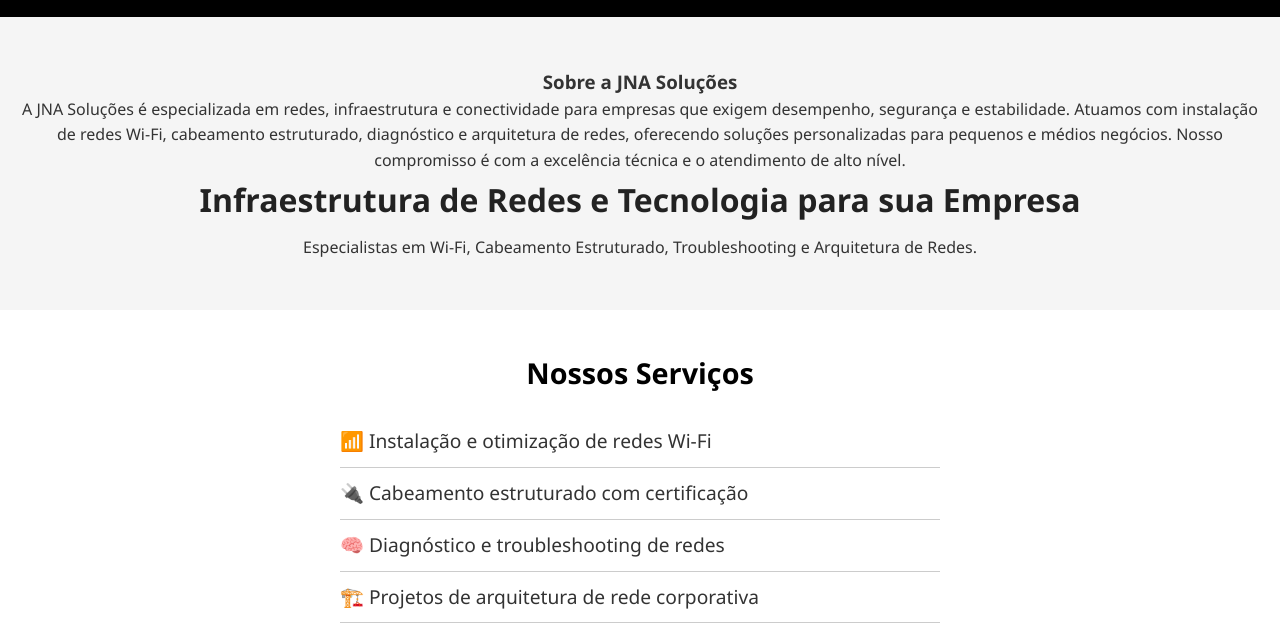
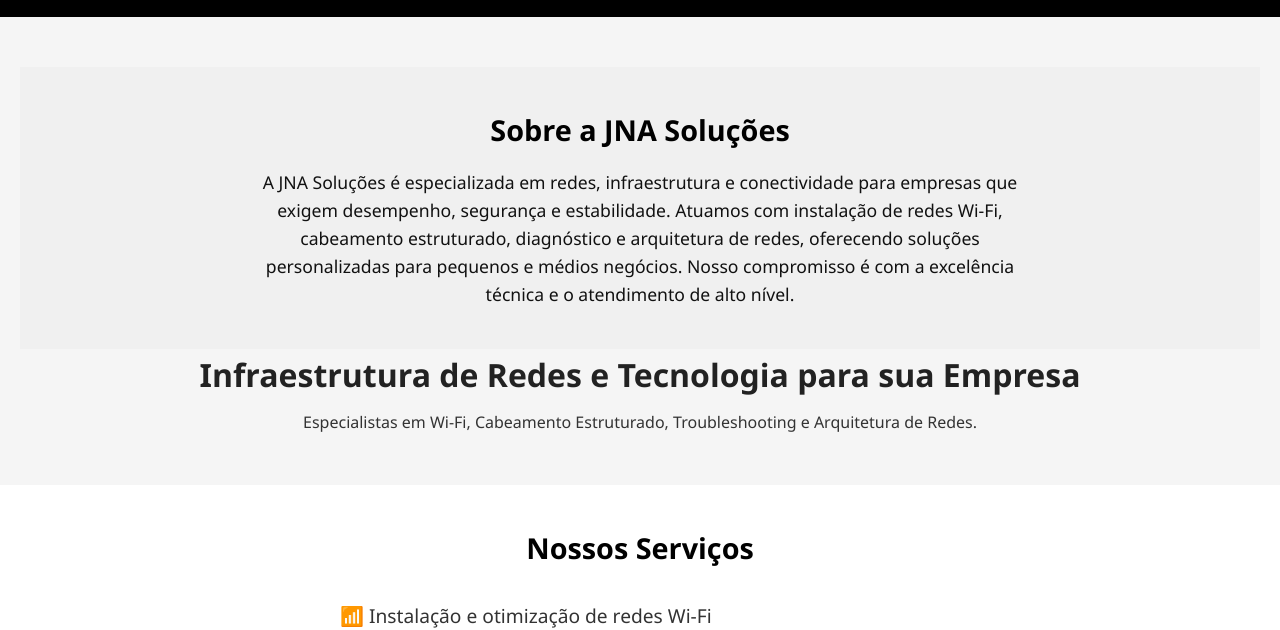
Before and after one commit to john4born/jnasolucoes.github.io, a plain HTML site: page index.html in a window 1280 px wide. Shown: the part 172-802 px from the top of the page. Drawn offline with Linux system fonts and the light colour scheme.

Commit message:
Update style.css

```diff
--- a/style.css
+++ b/style.css
@@ -75,3 +75,23 @@
 footer a:hover {
   text-decoration: underline;
 }
+
+.about {
+  padding: 40px 20px;
+  background-color: #f0f0f0;
+  color: #111;
+  text-align: center;
+}
+
+.about h3 {
+  font-size: 1.8em;
+  margin-bottom: 15px;
+  color: #000;
+}
+
+.about p {
+  max-width: 800px;
+  margin: 0 auto;
+  font-size: 1.1em;
+  line-height: 1.6;
+}
```
